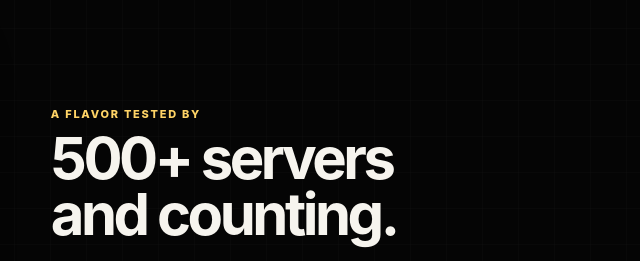
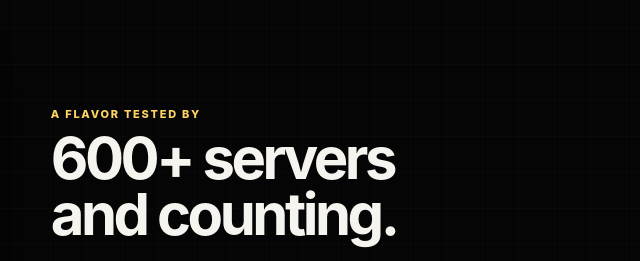
Before and after one commit to SuitedxD/pancake-development-team, a plain HTML site: page pancake/index.html in a window 1280 px wide. Shown: the part 1960-2221 px from the top of the page, 634-1274 px from the left. Drawn offline with Linux system fonts and the light colour scheme.

Commit message:
pdt-1.0.10.35

```diff
--- a/pancake/index.html
+++ b/pancake/index.html
@@ -240,7 +240,7 @@
           </div>
 
           <h4>
-            500+ servers
+            600+ servers
             <br />
             and counting.
           </h4>
```
